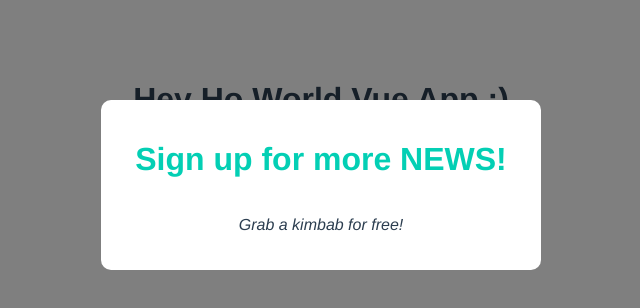
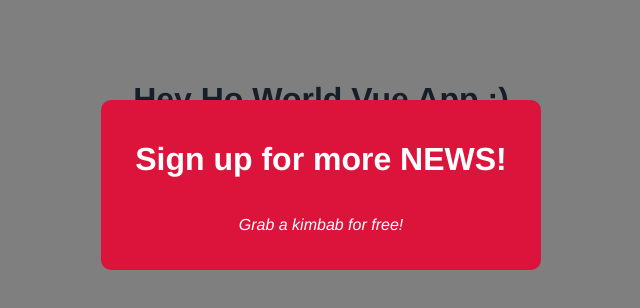
Before and after one commit to AdaN6/vue3_CLI, a Vue app: page / in a window 1280 px wide. Shown: the top 308 px of the page, without its empty margins (319-959 px from the left). Built offline with nearby package versions, Linux system fonts and the light colour scheme.

Commit message:
data binding the class attribute

```diff
--- a/src/App.vue
+++ b/src/App.vue
@@ -2,7 +2,7 @@
  <h1> {{title}} </h1>
  <!-- <input type="text" ref="name">
  <button @click="handleClick">Click me</button> -->
-<Modal header="Sign up for more NEWS!" text="Grab a kimbab for free!"/>
+<Modal :header="header" :text="text" theme="sale" />
 </template>
 
 <script>
@@ -13,7 +13,9 @@
   name: 'App',
   data() {
     return {
-      title: ' Hey Ho World Vue App :)'
+      title: ' Hey Ho World Vue App :)',
+      header: 'Sign up for more NEWS!',
+      text: 'Grab a kimbab for free!'
     }
   },
   // methods: {
--- a/src/components/Modal.vue
+++ b/src/components/Modal.vue
@@ -1,6 +1,6 @@
 <template>
     <div class="backdrop">
-        <div class="modal">
+        <div class="modal" :class="{sale: theme === 'sale' }">
             <h1>{{ header }} </h1>
             <p>{{text}} </p>
         </div>
@@ -9,7 +9,7 @@
 
 <script>
 export default {
-    props: ['header', 'text']
+    props: ['header', 'text', 'theme']
 
 }
 </script>
@@ -37,4 +37,13 @@
         padding: 0;
     }
 
+.modal.sale {
+    background: crimson;
+    color: white;
+}
+
+.modal.sale h1{
+    color: white;
+}
+
 </style>
```
